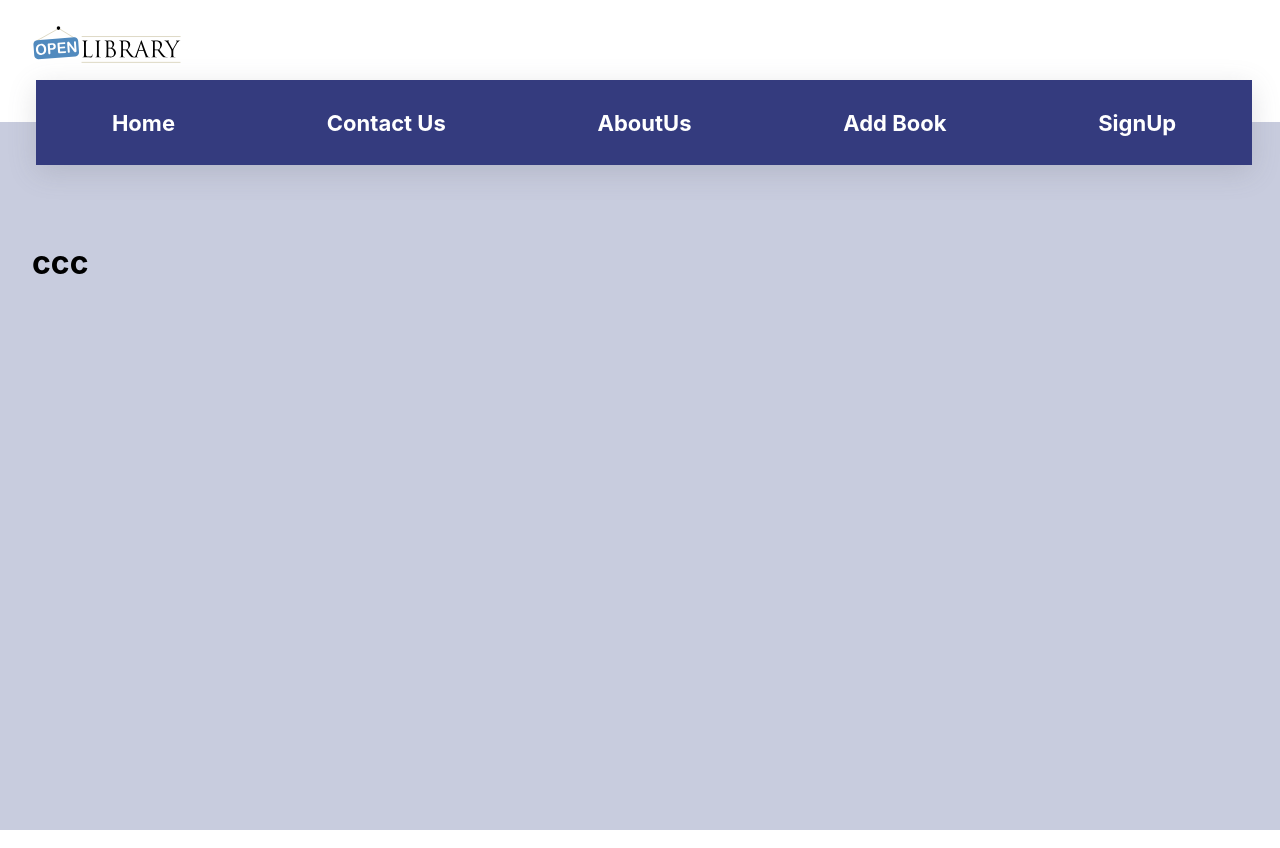
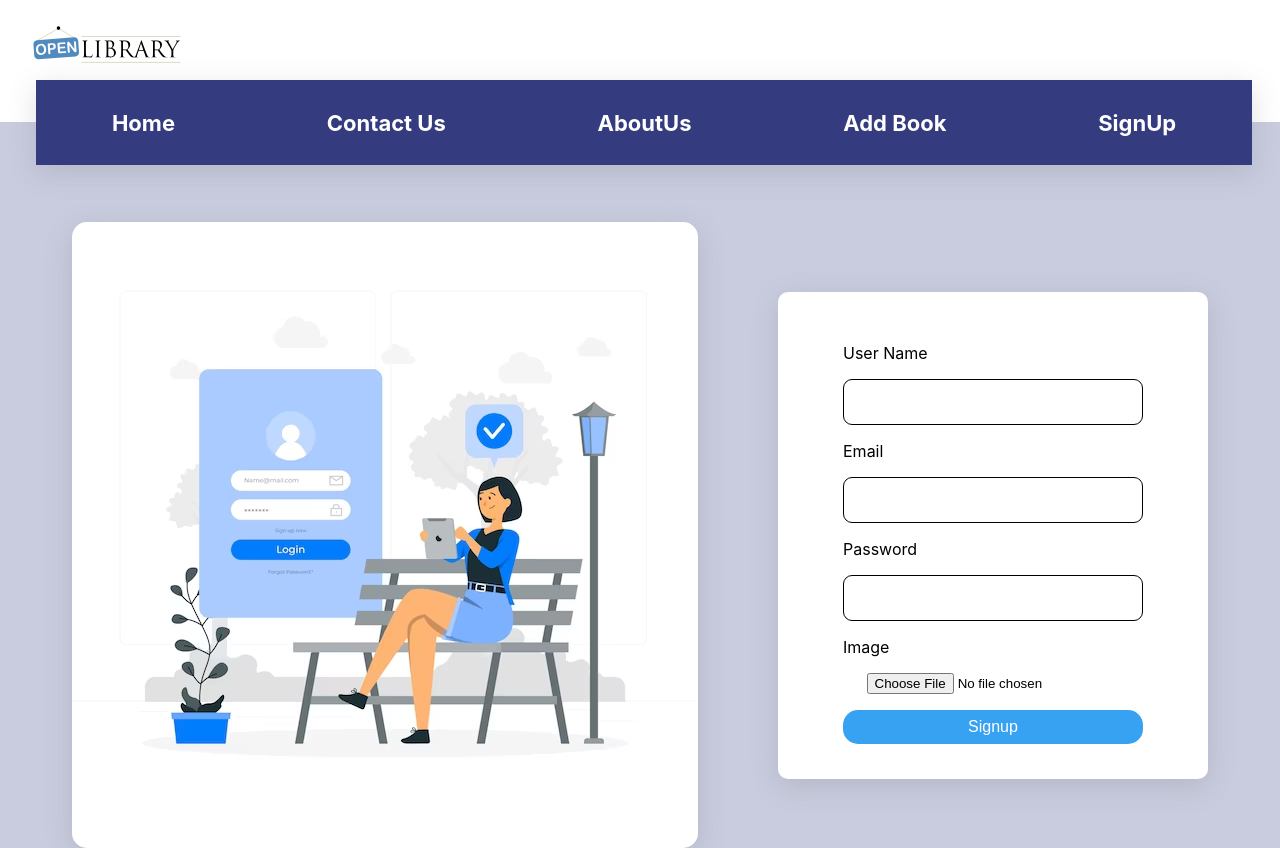
Before and after one commit to abuzahra98/reactBook, a React (Create React App) app: page /signup in a window 1280 px wide. Built offline with nearby package versions, Linux system fonts and the light colour scheme; no server answers.

Commit message:
add sign up

```diff
--- a/src/App.css
+++ b/src/App.css
@@ -20,6 +20,23 @@
   padding-top: 100px;
   min-height: 76vh;
 
+}
+
+
+.mainContainerSignup {
+  background-color: #c8ccde;
+  padding-inline: 2rem;
+  padding-top: 100px;
+  min-height: 76vh;
+  display: flex;
+  align-items: center;
+  justify-content: space-around;
+
+}
+
+.signupImage {
+  border-radius: 15px;
+  box-shadow: rgba(100, 100, 111, 0.2) 0px 7px 29px 0px;
 }
 /*
 .App-logo {
--- a/src/components/AddForm/AddForm.jsx
+++ b/src/components/AddForm/AddForm.jsx
@@ -3,27 +3,27 @@ import React, { useState } from "react";
 import api from "../../api";
 
 const AddForm = (props) => {
-//    const [base64String, setBase64String] = useState("");
+  //    const [base64String, setBase64String] = useState("");
 
   const [formData, setFormData] = useState({
     title: "",
     image: "",
+    desc: "",
   });
 
   function handleFileUpload(event) {
     var file = event.target.files[0];
     var reader = new FileReader();
     reader.onloadend = function () {
-        setFormData(prevstate=>({...prevstate, image:reader.result}));
+      setFormData((prevstate) => ({ ...prevstate, image: reader.result }));
     };
     reader.readAsDataURL(file);
-   }
+  }
 
   const handleSubmit = async (event) => {
     event.preventDefault();
-     const response = await api.post("/books", formData);
+    const response = await api.post("/books", formData);
     response.statusText === "OK" ? props.onSubmit() : console.log(response);
-
   };
 
   const handleChange = (event) => {
@@ -47,11 +47,27 @@ const AddForm = (props) => {
         />
       </label>
       <label className={style["form-card"]}>
+        description
+        <input
+          className={style.input}
+          type="text"
+          name="desc"
+          value={formData.desc}
+          onChange={handleChange}
+        />
+      </label>
+      <label className={style["form-card"]}>
         Image
         {/* <input className={style.input} type="text" name="image" value={formData.image} onChange={handleChange} /> */}
         <div className={style.imageInput}>
           <input type="file" onChange={handleFileUpload} />
-          {formData.image && <img className={style.preImage} src={formData.image} alt="Uploaded" />}
+          {formData.image && (
+            <img
+              className={style.preImage}
+              src={formData.image}
+              alt="Uploaded"
+            />
+          )}
         </div>
       </label>
       <button className={style["submit-btn"]} type="submit">
--- a/src/components/AddForm/AddForm.module.css
+++ b/src/components/AddForm/AddForm.module.css
@@ -1,5 +1,5 @@
 .card {
-  padding: 10px;
+  padding:20px 10px;
   border-radius: 10px;
   box-shadow: rgba(100, 100, 111, 0.2) 0px 7px 29px 0px;
   display: flex;
@@ -7,8 +7,7 @@
   align-items: center;
   flex-direction: column;
   width: 300px;
-  height: 277px;
-  background-color: white;
+   background-color: white;
 }
 
 .submit-btn {
--- a/src/components/SignupForm/SignupForm.jsx
+++ b/src/components/SignupForm/SignupForm.jsx
@@ -1,11 +1,76 @@
-import React, { Component } from 'react'
+import style from "./SignupForm.module.css";
+import React, { useState } from "react";
+import api from "../../api";
 
-export default class LoginForm extends Component {
-  render() {
-    return (
-      <div>
-        <h1>ccc</h1>
+const SignupForm = () => {
+  const [formData, setFormData] = useState({
+    user_name: "",
+    img: "",
+    password: "",
+    email: "",
+  });
+
+  function handleFileUpload(event) {
+    var file = event.target.files[0];
+    var reader = new FileReader();
+    reader.onloadend = function () {
+      setFormData((prevstate) => ({ ...prevstate, img: reader.result }));
+    };
+    reader.readAsDataURL(file);
+  }
+
+  const handleSubmit = async (event) => {
+    event.preventDefault();
+    await api.post("/users", formData);
+    // response.statusText === "OK" ? props.onSubmit() : console.log(response);
+  };
+
+  const handleChange = (event) => {
+    const { name, value } = event.target;
+    setFormData((prevFormData) => ({
+      ...prevFormData,
+      [name]: value,
+    }));
+  };
+
+  return (
+    <form className={style.card} onSubmit={handleSubmit}>
+      <label className={style["form-card"]}>User Name</label>
+      <input
+        className={style.input}
+        type="text"
+        name="user_name"
+        value={formData.user_name}
+        onChange={handleChange}
+      />
+      <label className={style["form-card"]}>Email</label>
+      <input
+        className={style.input}
+        type="text"
+        name="email"
+        value={formData.email}
+        onChange={handleChange}
+      />
+      <label className={style["form-card"]}>Password</label>
+      <input
+        className={style.input}
+        type="password"
+        name="password"
+        value={formData.password}
+        onChange={handleChange}
+      />
+      <label className={style["form-card"]}>Image</label>
+      <div className={style.imageInput}>
+        <input type="file" onChange={handleFileUpload} />
+        {formData.img && (
+          <img className={style.preImage} src={formData.img} alt="Uploaded" />
+        )}
       </div>
-    )
-  }
-}
+      <button className={style["submit-btn"]} type="submit">
+        Signup
+      </button>
+    </form>
+  );
+};
+
+export default SignupForm;
--- a/src/components/SignupForm/SignupForm.module.css
+++ b/src/components/SignupForm/SignupForm.module.css
@@ -0,0 +1,45 @@
+.card {
+  padding: 35px 65px;
+  border-radius: 10px;
+  box-shadow: rgba(100, 100, 111, 0.2) 0px 7px 29px 0px;
+  display: flex;
+  justify-content: space-evenly;
+  flex-direction: column;
+  width: 300px;
+  background-color: white;
+}
+
+.submit-btn {
+  margin-block-start: 1rem;
+  background: #37a2f2;
+  border: none;
+  padding: 0.5rem 4rem;
+  font-size: 16px;
+  color: white;
+  border-radius: 15px;
+}
+
+.form-card {
+  display: flex;
+  flex-direction: column;
+  margin-block: 1rem;
+}
+
+.input {
+  height: 42px;
+  border: 1px solid black;
+  border-radius: 9px;
+}
+
+.preImage {
+  border-radius: 50%;
+  width: 130px;
+  padding: 20px;
+}
+
+.imageInput {
+  display: flex;
+  justify-content: center;
+  align-items: center;
+  flex-direction: column;
+}
--- a/src/pages/SignUp.jsx
+++ b/src/pages/SignUp.jsx
@@ -2,8 +2,8 @@ import React from 'react';
 import SignupForm from '../components/SignupForm/SignupForm';
 const SignUp = () => {
     return (
-        <div className="mainContainer">
-
+        <div className="mainContainerSignup">
+        <img className='signupImage' src="signup1.avif" alt="signup" />
             <SignupForm/>
         </div>
     );
```
Also changed, not shown: public/signup.png (added), public/signup1.avif (added).
